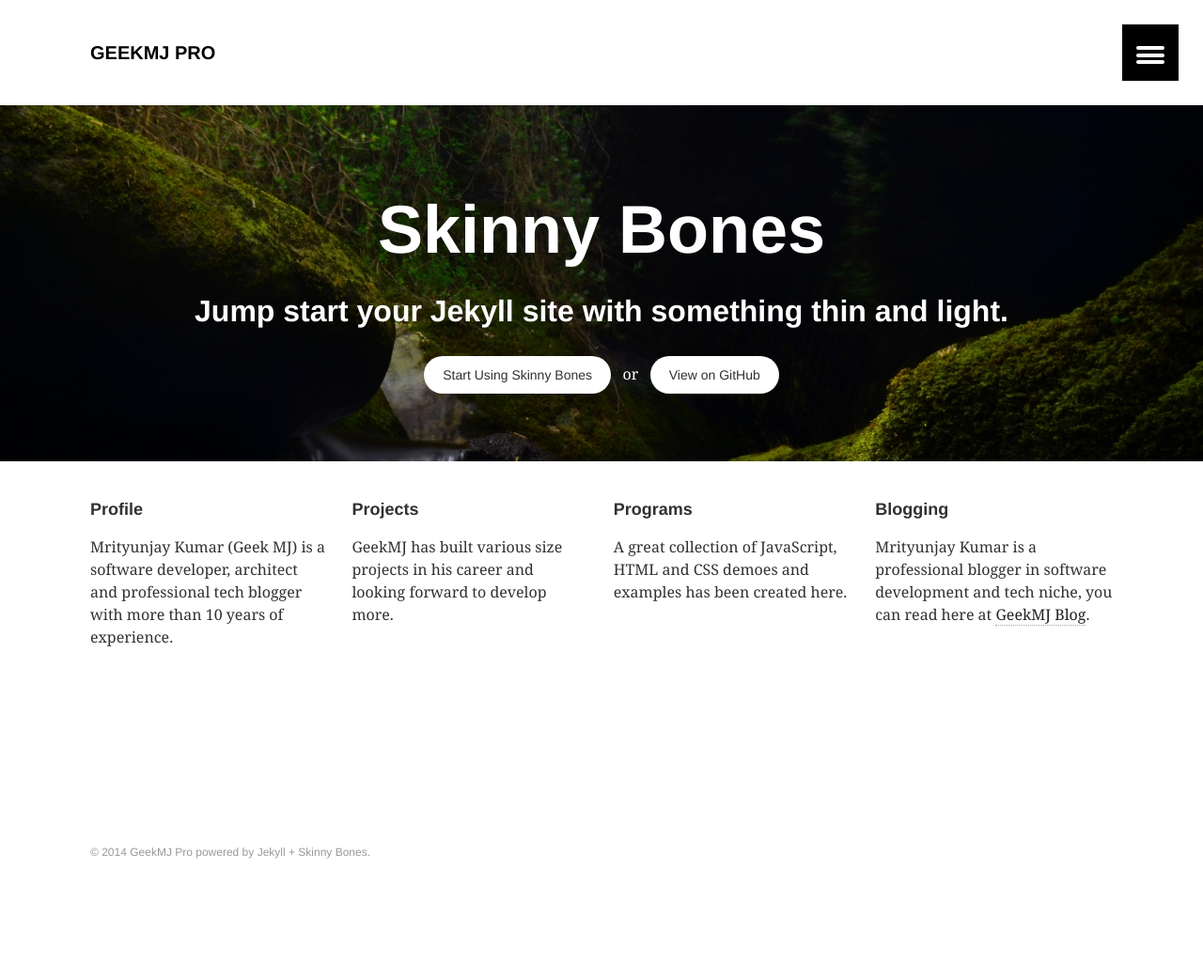
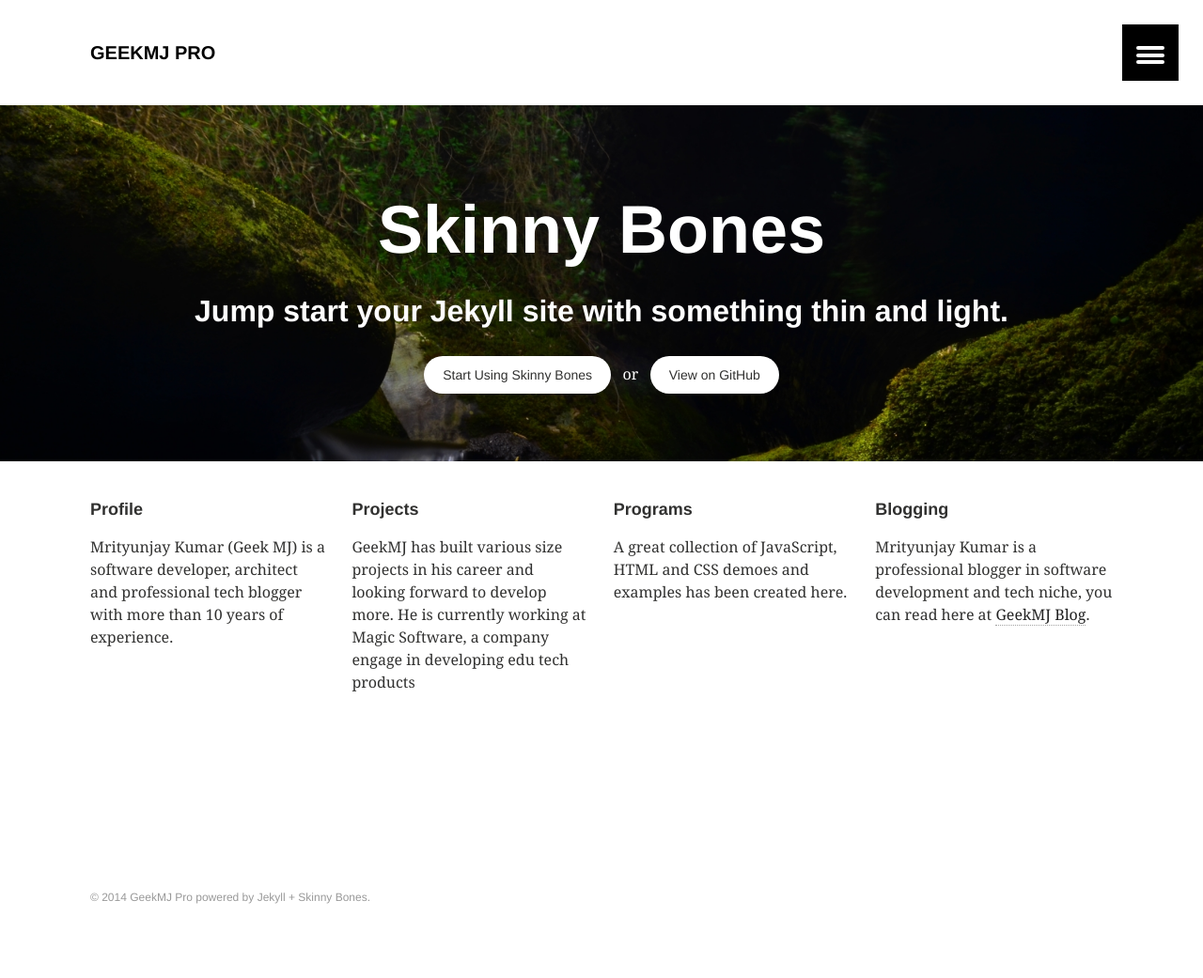
Before and after one commit to geekharsh/geekmj.github.io, a Jekyll site: the page built from index.md, in a window 1280 px wide. Shown: the whole page at 94% size. Built offline with Jekyll 4.4.1, drawn with Linux system fonts in a browser that asks for light colours; before the commit the page ends 993 px from its top, so only the background shows below that.

Commit message:
Updated index.md

```diff
--- a/index.md
+++ b/index.md
@@ -15,7 +15,7 @@ published: true
 
 <div class="tile">
   <h2 class="post-title">Projects</h2>
-  <p class="post-excerpt">GeekMJ has built various size projects in his career and looking forward to develop more.</p>
+  <p class="post-excerpt">GeekMJ has built various size projects in his career and looking forward to develop more. He is currently working at Magic Software, a company engage in developing edu tech products</p>
 </div><!-- /.tile -->
 
 <div class="tile">
```
